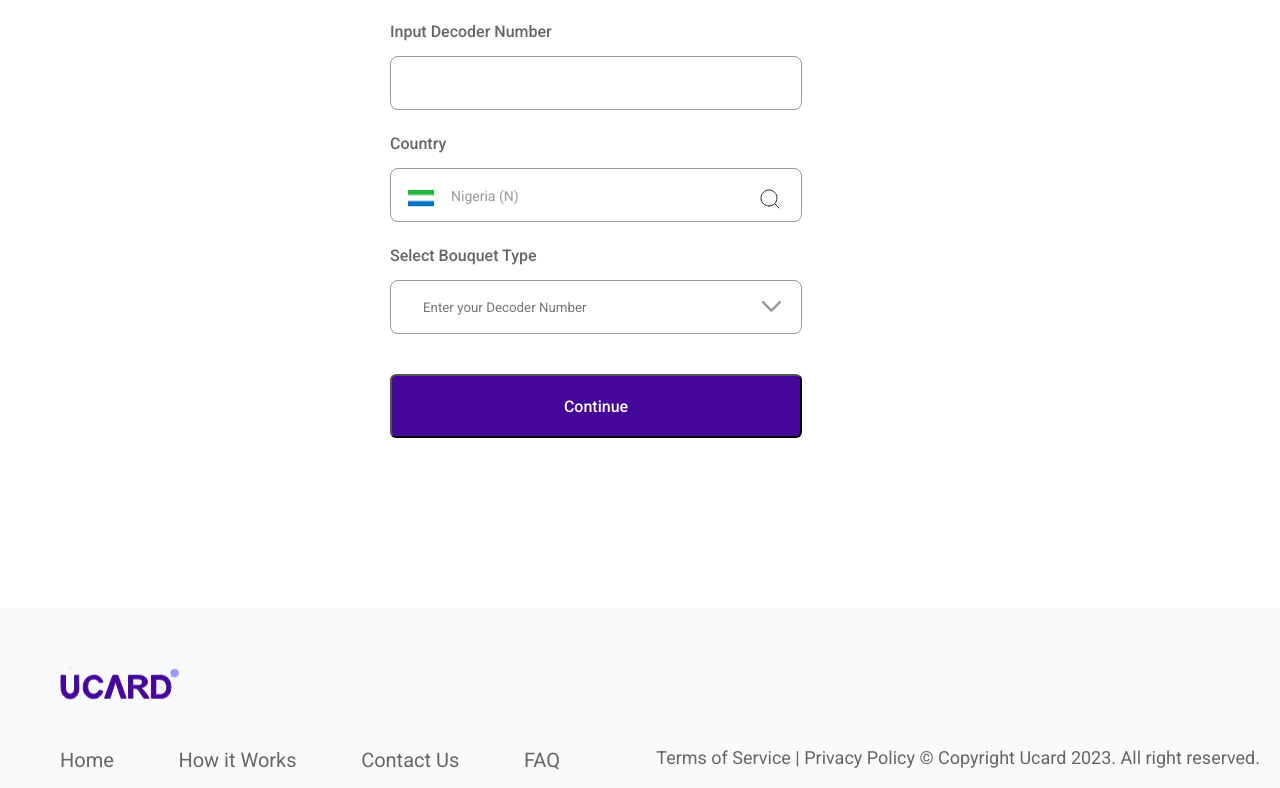
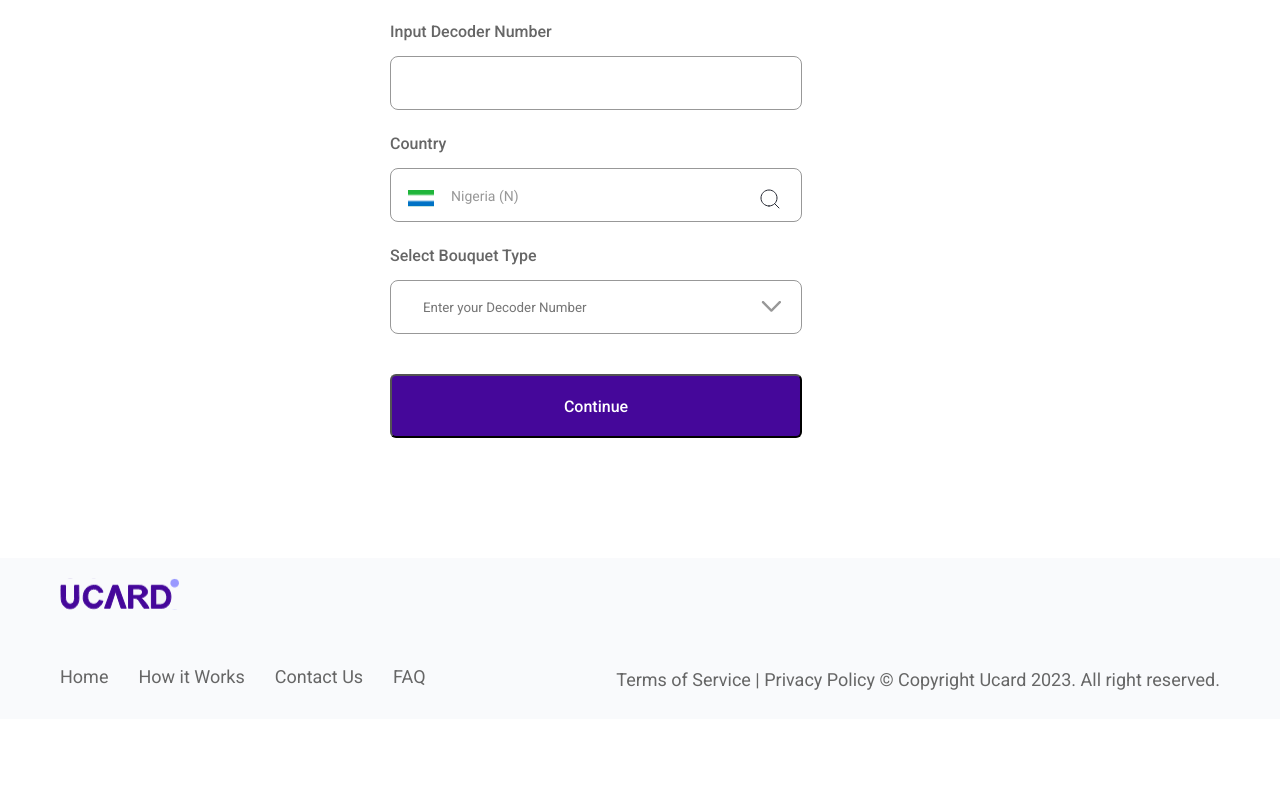
Before and after one commit to Afosbids/ucard_dtc, a React (Vite) app: page /order-detail-page in a window 1280 px wide. Shown: the part 500-1288 px from the top of the page. After the commit the page ends 1219 px from the top, so only its background shows below. Built offline with nearby package versions, Linux system fonts and the light colour scheme.

Commit message:
order detail footer css amended

```diff
--- a/src/components/OrderDetailPageComponent/OrderDetailFooter.css
+++ b/src/components/OrderDetailPageComponent/OrderDetailFooter.css
@@ -1,50 +1,66 @@
+.footer-section {
+    background: #F9FAFC;
+}
+
 .footer-group {
     display: flex;
     flex-direction: column;
     justify-content: space-between;
-    background: #F9FAFC;
-    margin-top: 50px;
-    height: 180px;
     padding: 20px;
+    max-width: 1200px;
+    margin: 0 auto;
 }
 
-.footer-group > div > img {
-    align-items: center;
-    margin: 40px;
-    cursor: pointer;
+.footer-group img {
+    max-width: 100%;
 }
 
 .footer-link {
     display: flex;
     flex-direction: row;
-    justify-content: space-between;
-    width: 500px;
-    height: 50px;
-    font-family: 'Nunito Sans';
-    font-style: normal;
-    font-weight: 400;
-    align-items: center;
-    font-size: 20px;
-    line-height: 25px;
-    margin-left:  40px;
-    color: #666666;
+    margin-top: 20px;
 }
 
-.footer-link > a:hover {
+.footer-link a {
+    display: flex;
+    flex-direction: row;
+    margin-bottom: 10px;
+    padding-right: 30px;
+    font-weight: 400;
+    font-size: 18px;
+    line-height: 25px;
+    color: #666666;
     cursor: pointer;
+    margin-top: 30px;
 }
 
+.trademark {
+    margin-left: auto;
+    text-align: right;
+}
 
-.trademark {
-    display: flex;
-    flex-direction: row;
-    justify-content: flex-end;
-    width: 100%;
-    align-items: center;
-    color: #666666;
+.trademark p {
+    text-align: center;
     font-family: 'Roboto';
     font-style: normal;
     font-weight: 400;
     font-size: 18px;
+    line-height: 21px;
+    color: #666666;
     margin-top: -30px;
 }
+
+@media screen and (max-width: 768px) {
+    .footer-group {
+        flex-direction: column;
+        text-align: center;
+}
+
+    .footer-link {
+        margin-top: 30px;
+    }
+
+    .trademark {
+        margin: 30px 0 0 auto;
+    }
+}
--- a/src/components/OrderDetailPageComponent/OrderDetailFooter.jsx
+++ b/src/components/OrderDetailPageComponent/OrderDetailFooter.jsx
@@ -18,7 +18,6 @@ const OrderDetailFooter = () => {
                     </div>
                     <div className='trademark'>
                         <p>Terms of Service | Privacy Policy<span> © Copyright Ucard 2023. All right reserved.</span></p>
-                        <p></p>
                     </div>
                 </footer>
             </section>
```
